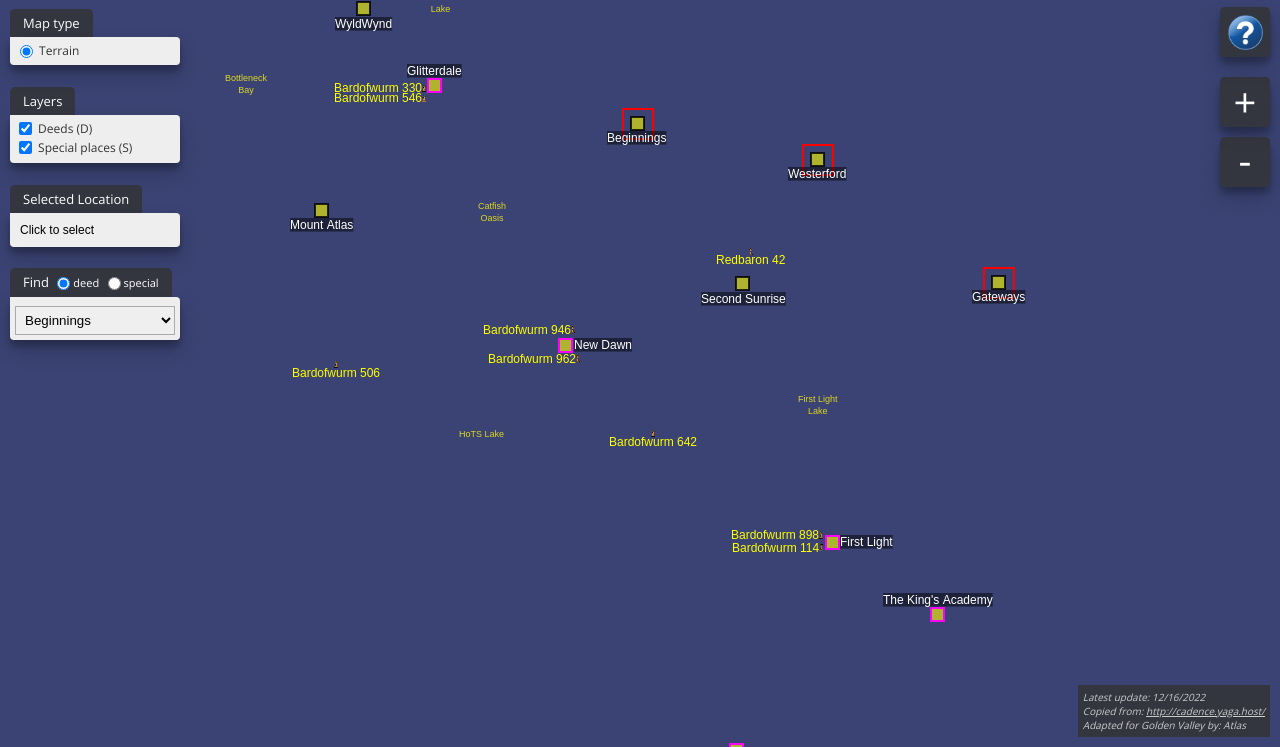
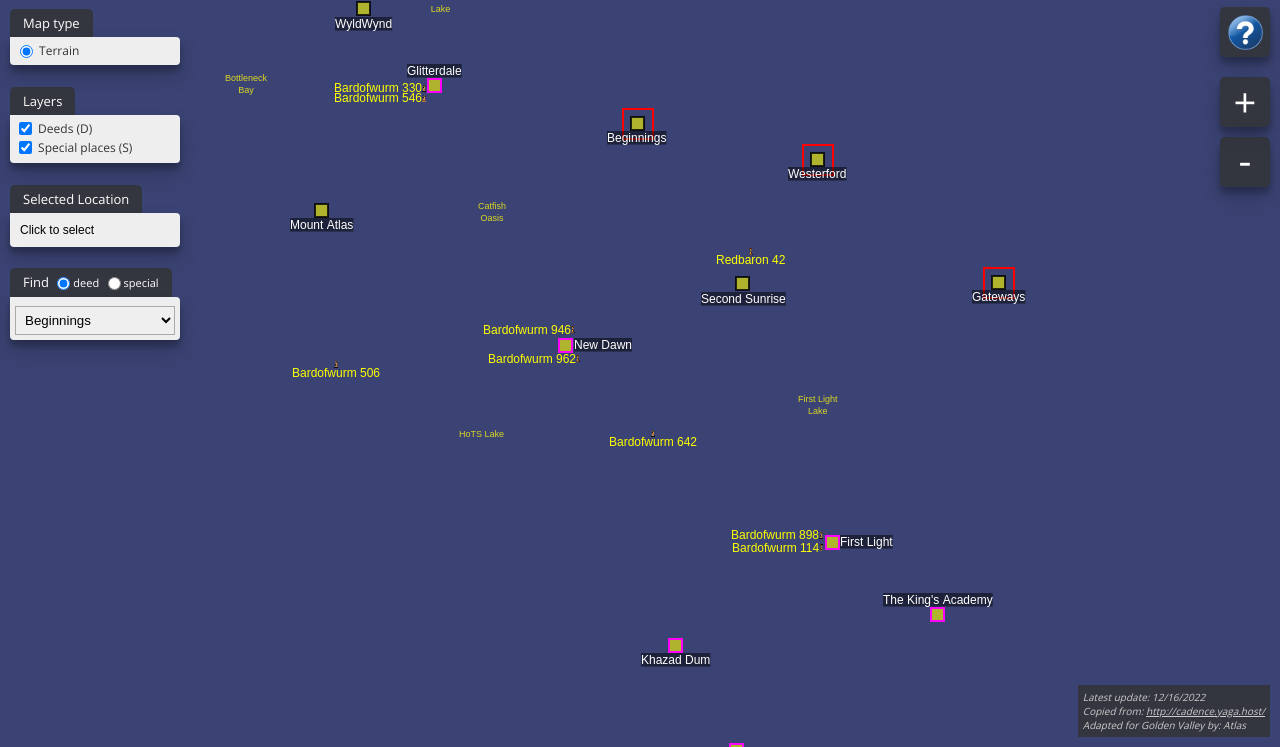
Before and after one commit to Prosperific/wurm-online-golden-valley-map, a plain HTML site: page index.html in a window 1280 px wide. Shown: the part 53-800 px from the top of the page. Drawn offline with nearby package versions, Linux system fonts and the light colour scheme.

Commit message:
feat: added disbanded deed Khazad Dum

```diff
--- a/index.html
+++ b/index.html
@@ -224,9 +224,9 @@
           ],
           [
             "Khazad Dum",
-            "0",
-            "0",
-            "HID"
+            "2345",
+            "3372",
+            "MAR"
           ],
           [
             "Kijotoki",
```
